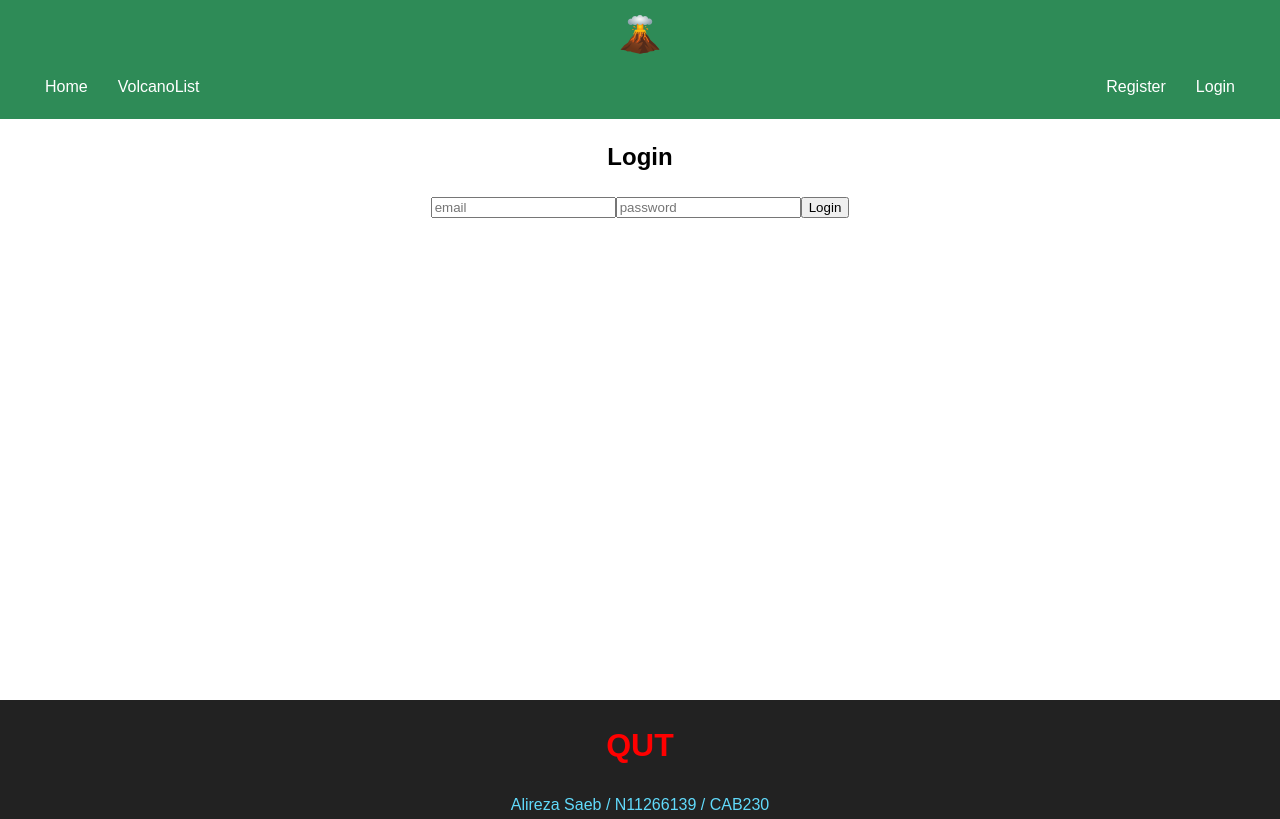
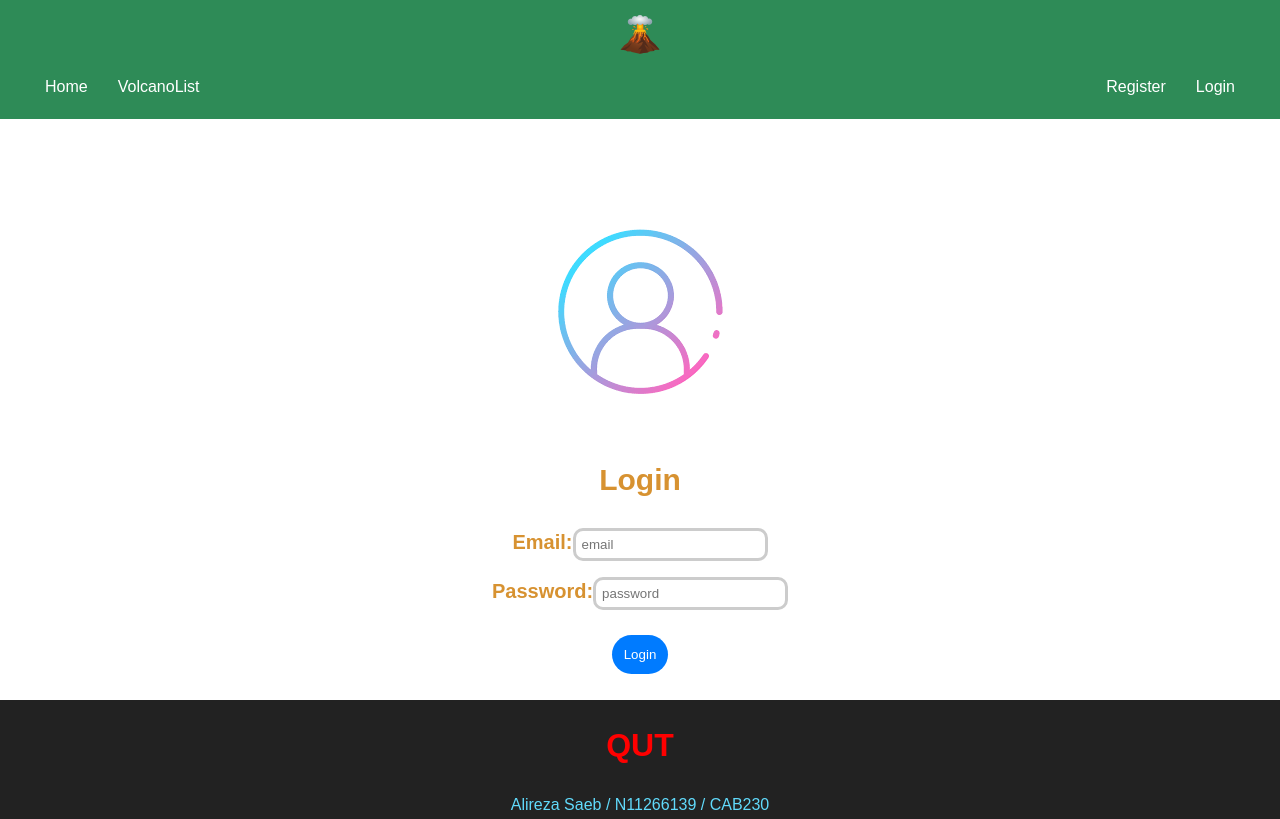
Before and after one commit to Alirezaa02/React-project, a React (Create React App) app: page /Login in a window 1280 px wide. Built offline with nearby package versions, Linux system fonts and the light colour scheme.

Commit message:
login css

```diff
--- a/src/App.css
+++ b/src/App.css
@@ -52,8 +52,9 @@
  }
 
  body {
-  background: #fff;
+  /* background: #fff; */
   font-family: Arial, Helvetica, sans-serif;
+
  }
 
  header {
@@ -124,12 +125,23 @@
   background: #d79231;
 }
 
+/* Home page  */
+
+.Volcanos{
+  background-image: url('vol.jpg');
+  width: 100%;
+  height: 400px;
+  background-size: cover;
+}
 .Volcanos_subtitle {
   font-family: Arial, sans-serif;
   font-size: 18px;
   line-height: 1.6;
   color: #000000;
   margin-bottom: 20px;
+  text-align: justify;
+  padding: 8px;
+
 }
 
 .Volcanos_title{
@@ -186,3 +198,39 @@ label {
 }
 
 }
+
+/* Login */
+.Login{
+  color: #d79231;
+  font-size: 20px;
+  font-weight: bold;
+  text-align: center;
+  margin: 80px;
+
+
+  button {
+    margin: 10px;
+    padding: 12px;
+    background-color: #007bff;
+    color: #fff;
+    border: none;
+    border-radius: 50px;
+    cursor: pointer;
+  }
+
+  button:hover {
+    background-color: #b36800;
+  }
+
+  input {
+    padding: 6px;
+    margin-bottom: 15px;
+    border: 3px solid #ccc;
+    border-radius: 10px;
+  }
+    .icon1{
+    text-align: center;
+    margin-bottom: 2px;
+  }
+
+}
--- a/src/Pages/Home.jsx
+++ b/src/Pages/Home.jsx
@@ -4,7 +4,6 @@ export default function Home() {
     return (
       <main>
         <Volcanos />
-        {/* <Pictures /> */}
       </main>
     );
   }
@@ -20,22 +19,13 @@ export default function Home() {
         <br/> Volcanoes play a crucial role in the Earth's geological processes, from the recycling of materials to the formation of new landmasses. They are also sources of immense natural resources, including fertile soils, geothermal energy, and valuable minerals.
 
         </p>
-        <a href="/menu">Menu</a>
-        <a href="/book">Book</a>
+        {/* <a href="/menu">Menu</a>
+        <a href="/book">Book</a> */}
       </div>
+
+      {/* <div className="pic">
+          <img src="img/vol.jpg" alt="Photo" />
+        </div> */}
+
     </section>
   );
-
-   // Pictures content
-  //  const Pictures = () => (
-  //   <section className="hero">
-  //     {/* content for the hero */}
-  //     <div className="hero_content">
-  //       <h1 className="hero_title">Volcanos of the World </h1>
-  //       <p className="hero_subtitle">A fine dining experience</p>
-
-  //       <a href="/menu">Menu</a>
-  //       <a href="/book">Book</a>
-  //     </div>
-  //   </section>
-  // );
--- a/src/Pages/Login.jsx
+++ b/src/Pages/Login.jsx
@@ -1,5 +1,4 @@
 import React, { useState } from "react";
-
 
 const Login = () => {
   const [email, setEmail] = useState("");
@@ -36,11 +35,16 @@ const Login = () => {
   };
 
   return (
-    <div className="auth-page">
+    <div className="Login">
       <div className="auth-form-container">
+      <div className="icon1">
+          <img src="img/images.png" alt="Icon" />
+        </div>
         <h2>Login</h2>
         <form onSubmit={handleLogin} className="auth-form">
           {error && <p className="error">{error}</p>}
+          <div>
+            <label>Email:</label>
             <input
               type="email"
               placeholder="email"
@@ -48,6 +52,9 @@ const Login = () => {
               onChange={(e) => setEmail(e.target.value)}
               required
             />
+          </div>
+          <div>
+            <label>Password:</label>
             <input
               type="password"
               placeholder="password"
@@ -55,6 +62,7 @@ const Login = () => {
               onChange={(e) => setPassword(e.target.value)}
               required
             />
+          </div>
           <button type="submit">Login</button>
         </form>
       </div>
```
Also changed, not shown: public/img/images.png (added), src/vol.jpg (added). Lines whose indentation alone changed are shown as unchanged.
